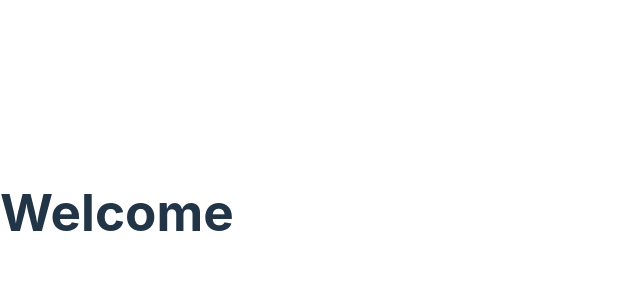
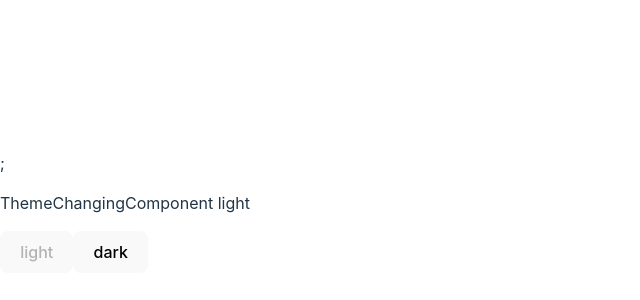
Before and after one commit to binmile/nitin-project-1, a React (Vite) app: page / in a window 1280 px wide. Shown: the part 188-488 px from the top of the page, without its empty margins (0-640 px from the left). Built offline with nearby package versions, Linux system fonts and the light colour scheme.

Commit message:
implement ThemeContext using useContext api

```diff
--- a/src/App.tsx
+++ b/src/App.tsx
@@ -1,9 +1,12 @@
 import React from 'react';
-import Welcome from './components/Welcome';
+import {ThemeContext} from './common/ThemeContext';
+import {ThemeChangingComponent} from './components/ThemeChangingComponent';
 
 function App() {
 	return <div className='app'>
-		<Welcome/>
+		<ThemeContext >
+			<ThemeChangingComponent/>
+		</ThemeContext>
 	</div>;
 }
 
--- /dev/null
+++ b/src/common/ThemeContext.tsx
@@ -0,0 +1,20 @@
+import React, {createContext, useState} from 'react';
+import {type ContextState, Theme, type ThemePropsType} from './type.d';
+
+// eslint-disable-next-line @typescript-eslint/no-empty-function
+const Context = createContext<ContextState>([Theme.LIGHT, () => {}]);
+
+const ThemeProvider = Context.Provider;
+
+const ThemeContext: React.FC<ThemePropsType> = ({children}) => {
+	const [theme, setTheme] = useState<Theme>(Theme.LIGHT);
+	const changeTheme = (theme: Theme) => {
+		setTheme(theme);
+	};
+
+	return (<ThemeProvider value={[theme, changeTheme]}>;
+		{children}
+	</ThemeProvider>);
+};
+
+export {Context, ThemeContext};
--- /dev/null
+++ b/src/common/type.d.ts
@@ -0,0 +1,10 @@
+export type ThemePropsType = {
+	children: React.ReactNode;
+};
+
+export enum Theme {
+	LIGHT = 'light',
+	DARK = 'dark',
+}
+
+export type ContextState = [Theme, (theme: Theme) => void];
--- /dev/null
+++ b/src/components/ThemeChangingComponent.tsx
@@ -0,0 +1,23 @@
+import React, {useContext} from 'react';
+import {Context} from '../common/ThemeContext';
+import {Theme} from '../common/type.d';
+
+export const ThemeChangingComponent: React.FC = () => {
+	const [value, changeTheme] = useContext(Context);
+	return (
+		<div className={value === Theme.LIGHT ? 'text-black' : 'bg-black text-white'}><p>ThemeChangingComponent {value}</p>
+			<div>
+				<button onClick={() => {
+					changeTheme(Theme.LIGHT);
+				}}
+				disabled={value === Theme.LIGHT}>light</button>
+				<button onClick={() => {
+					changeTheme(Theme.DARK);
+				}}
+				disabled={value === Theme.DARK}>dark</button>
+			</div>
+
+		</div>
+
+	);
+};
```
